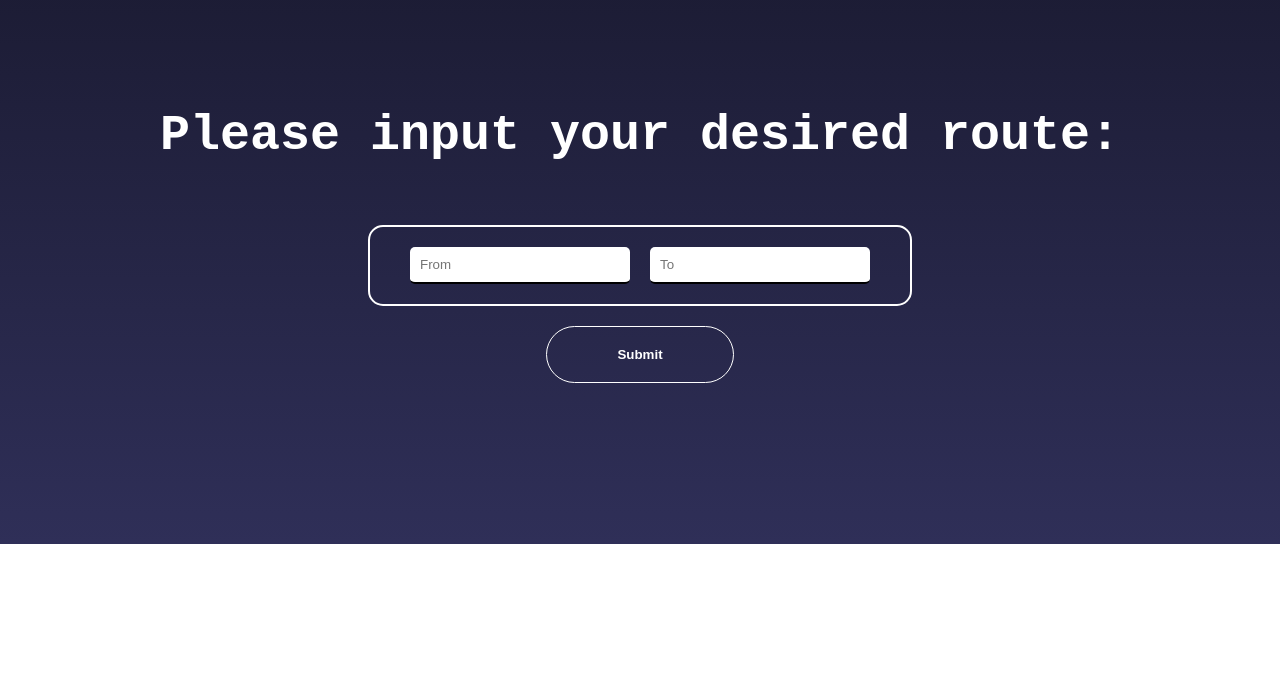
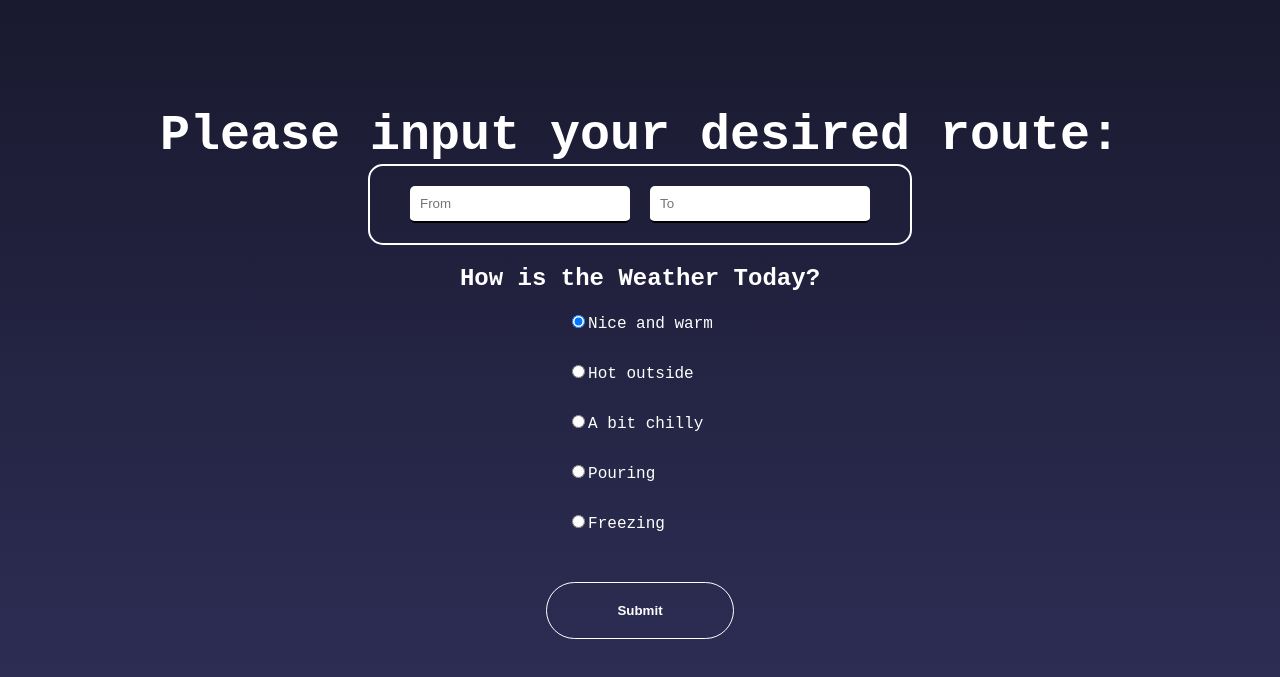
Before and after one commit to VietRocHack/RocMap, a React (Create React App) app in the folder front-end/roc-map/: page / in a window 1280 px wide. Shown: the part 832-1509 px from the top of the page. Before the commit the page ends 1376 px from the top, so only its background shows below. Built offline with nearby package versions, Linux system fonts and the light colour scheme.

Commit message:
Add weather effects

```diff
--- a/front-end/roc-map/src/App.css
+++ b/front-end/roc-map/src/App.css
@@ -96,7 +96,7 @@ html {
   display: flex;
   justify-content: center;
   align-items: center;
-  height: 35vh;
+  /* height: 35vh;  */
   flex-direction: column;
   margin-bottom: 100px;
 }
@@ -136,6 +136,13 @@ input[type="text"] {
   justify-content: center;
   align-items: center;
   margin-top: 20px;
+}
+
+.info-text {
+	padding-top: 10px;
+	font-size: small;
+	width: 100%;
+	text-align: center;
 }
 
 .info {
--- a/front-end/roc-map/src/App.js
+++ b/front-end/roc-map/src/App.js
@@ -3,7 +3,8 @@ import "./App.css";
 import React, { useEffect, useRef, useState } from "react";
 import "./mediaqueries.css";
 import { FontAwesomeIcon } from '@fortawesome/react-fontawesome';
-import { faPersonRunning, faPersonWalking } from '@fortawesome/free-solid-svg-icons';
+import { faExclamationCircle, faPersonRunning, faPersonWalking } from '@fortawesome/free-solid-svg-icons';
+import WeatherRating from "./WeatherRating";
 
 function App() {
   const [arrInfo, setArrInfo] = useState([{}]);
@@ -11,6 +12,7 @@ function App() {
   const [isSuggestionsVisible, setIsSuggestionsVisible] = useState(false);
   const [curLoc, setCurLoc] = useState(0);
   const [remDist, setRemDist] = useState([]);
+  const [weatherQuality, setWeatherQuality] = useState(0); // Initial value of 3, which represents neutral weather quality
 
   const [formData, setFormData] = React.useState({
     start: "",
@@ -53,7 +55,7 @@ function App() {
     var dirRequest = {
       startDoorId: "10",
       endHallId: "4",
-      weather: 3,
+      weather: weatherQuality,
     };
     // turn on loading indicator
     fetch("https://us-central1-rocmap.cloudfunctions.net/findDirection", {
@@ -167,6 +169,7 @@ function App() {
               value={formData.end}
             />
           </div>
+          <WeatherRating weatherQuality={weatherQuality} setWeatherQuality={setWeatherQuality} />
           <div className="button-container">
             <button className="submit-button" onClick={showResultDiv}>
               Submit
@@ -183,8 +186,8 @@ function App() {
               alt="pic"
             />
           </div>
-
           <div className="pop-up-container">
+            <div className="info-text"><FontAwesomeIcon icon={faExclamationCircle} /> You can scroll the image for more info</div>
             <div className="button-container">
               <button className="button-in-container" onClick={() => changeLoc(false)}>Prev</button>
 
--- /dev/null
+++ b/front-end/roc-map/src/WeatherRating.css
@@ -0,0 +1,31 @@
+.weather-quality {
+	justify-content: center;
+}
+
+.weather-quality-text {
+	padding: 0 20px;
+	text-align: center;
+}
+
+
+.radio-group {
+	width: 100%;
+	position: relative;
+	display: flex;
+	justify-content: center;
+	align-items: center;
+}
+
+.radio-group-buttons {
+	display: flex;
+	flex-direction: column;
+}
+
+.radio-button {
+	height: 50px;
+	text-align: cetner;
+}
+
+.weather-quality-radio-group-button-text {
+	width: 100%;
+}
--- /dev/null
+++ b/front-end/roc-map/src/WeatherRating.jsx
@@ -0,0 +1,74 @@
+import React from "react";
+import './WeatherRating.css';
+
+const WeatherRating = ({weatherQuality, setWeatherQuality}) => {
+
+
+  const handleRatingChange = (event) => {
+    const newValue = parseInt(event.target.value);
+    setWeatherQuality(newValue);
+  };
+
+  return (
+    <div className="weather-quality">
+      <h2 className="weather-quality-text">How is the Weather Today?</h2>
+      <div className="radio-group">
+        <div className="radio-group-buttons">
+        <label className="radio-button">
+          <input
+            type="radio"
+            name="weatherRating"
+            value="0"
+            checked={weatherQuality === 0}
+            onChange={handleRatingChange}
+          />
+          <span className="weather-quality-radio-group-button-text">Nice and warm</span>
+        </label>
+        <label className="radio-button">
+          <input
+            type="radio"
+            name="weatherRating"
+            value="1"
+            checked={weatherQuality === 1}
+            onChange={handleRatingChange}
+          />
+          Hot outside
+        </label>
+        <label className="radio-button">
+          <input
+            type="radio"
+            name="weatherRating"
+            value="2"
+            checked={weatherQuality === 2}
+            onChange={handleRatingChange}
+          />
+          A bit chilly
+        </label>
+        <label className="radio-button">
+          <input
+            type="radio"
+            name="weatherRating"
+            value="3"
+            checked={weatherQuality === 3}
+            onChange={handleRatingChange}
+          />
+          Pouring
+        </label>
+        <label className="radio-button">
+          <input
+            type="radio"
+            name="weatherRating"
+            value="4"
+            checked={weatherQuality === 4}
+            onChange={handleRatingChange}
+          />
+          Freezing
+        </label>
+
+        </div>
+      </div>
+    </div>
+  );
+};
+
+export default WeatherRating;
```
